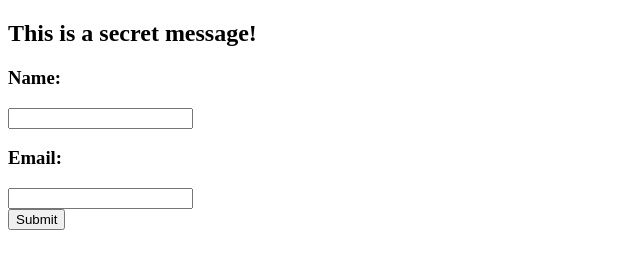
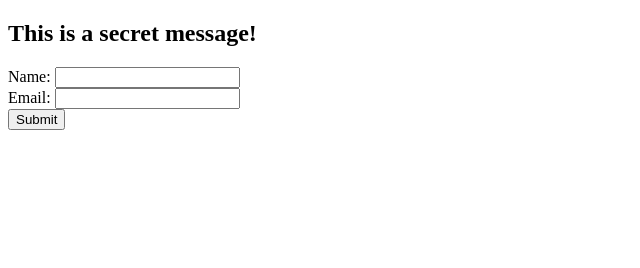
Before and after one commit to fullstack-decal-fa22/hw1-matthew-t-nguyen, a plain HTML site: page secret.html in a window 1280 px wide. Shown: the whole page, without its empty margins (0-640 px from the left). Drawn offline with Linux system fonts and the light colour scheme.

Commit message:
Change h3 tags to label tags in secret.html

```diff
--- a/secret.html
+++ b/secret.html
@@ -6,10 +6,10 @@
     <body>
         <h2>This is a secret message!</h2>
         <form>
-            <h3>Name:</h3>
+            <label>Name:</label>
             <input type="text" id="name">
             <br>
-            <h3>Email:</h3>
+            <label>Email:</label>
             <input type="text" id="email">
             <br>
             <input type="submit">
```
Also changed, not shown: index.html (+2 -1 lines).
